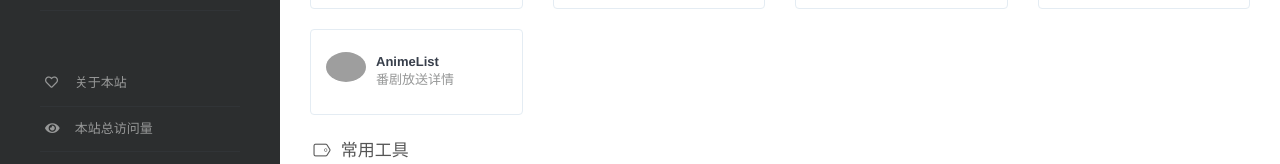
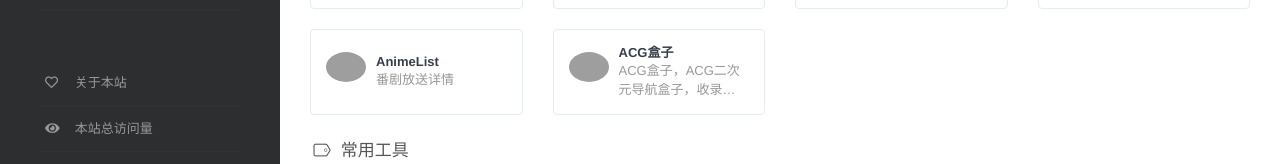
Before and after one commit to ybubuzi/ybubuzi, a plain HTML site: page index.html in a window 1280 px wide. Shown: the part 350-514 px from the top of the page. Drawn offline with nearby package versions, Linux system fonts and the light colour scheme; some packages are replaced by stand-ins of ours; grey boxes are pictures that could not be loaded; a script that the page names is missing.

Commit message:
Site updated: 2022-04-15 08:59:43

```diff
--- a/index.html
+++ b/index.html
@@ -361,6 +361,22 @@
     </div>
   </div>
 
+  <div class="col-sm-3">
+    <div class="xe-widget xe-conversations box2 label-info" onclick="window.open('https://www.acgbox.link/', '_blank')" data-toggle="tooltip" data-placement="bottom" title="" data-original-title="https://www.acgbox.link/">
+      <div class="xe-comment-entry">
+        <a class="xe-user-img">
+          <img data-src="//cdn.jsdelivr.net/gh/acgboxlink/acgbox/logo/86742914_p0%20-%2040.png" class="lozad img-circle" width="40">
+        </a>
+        <div class="xe-comment">
+          <a href="#" class="xe-user-name overflowClip_1">
+            <strong>ACG盒子</strong>
+          </a>
+          <p class="overflowClip_2">ACG盒子，ACG二次元导航盒子，收录ACG二次元相关的网站盒子，打造一个ACG二次元专属的网站。</p>
+        </div>
+      </div>
+    </div>
+  </div>
+
 </div>
 <br />
 
@@ -553,7 +569,7 @@
     <div class="xe-widget xe-conversations box2 label-info" onclick="window.open('https://genshin.mingyulab.com/', '_blank')" data-toggle="tooltip" data-placement="bottom" title="" data-original-title="https://genshin.mingyulab.com/">
       <div class="xe-comment-entry">
         <a class="xe-user-img">
-          <img data-src="//genshin.mingyulab.com/favicon.ico" class="lozad img-circle" width="40">
+          <img data-src="//ys.mihoyo.com/main/favicon.ico" class="lozad img-circle" width="40">
         </a>
         <div class="xe-comment">
           <a href="#" class="xe-user-name overflowClip_1">
```
